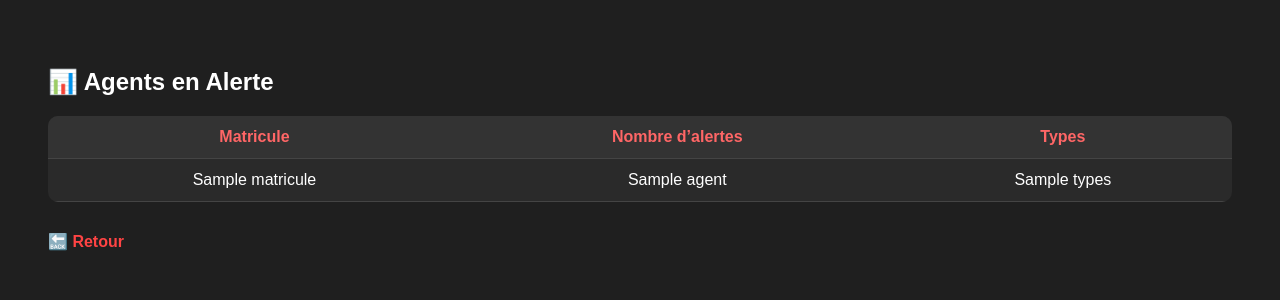
After one commit to Xxxxr096/pompier_agent, a Flask app: template templates/alertes.html in a window 1280 px wide. The commit adds this page. Shown: the top 300 px of the page. Run offline with Flask 3, Linux system fonts and the light colour scheme; the template is opened without the code that fills it: most values are stand-ins (such as "Sample title", 1, 10 or a date in 2020).

Commit message:
correction et ajout

```diff
--- a/app.py
+++ b/app.py
@@ -13,6 +13,14 @@ app = Flask(__name__)
 # Charger les données une fois
 DATA_PATH = "dataset_corrige.csv"
 df = pd.read_csv(DATA_PATH, dtype={"matricule": str})
+df["sexe"] = (
+    df["sexe"]
+    .astype(str)
+    .str.strip()
+    .str.lower()
+    .replace({"m": "homme", "f": "femme", "h": "homme"})
+)
+
 df.columns = df.columns.str.strip().str.lower()
 df["matricule"] = (
     df["matricule"].astype(str).str.strip().str.replace(".0", "", regex=False)
@@ -45,6 +53,72 @@ def fig_to_base64(fig):
     fig.savefig(buf, format="png", bbox_inches="tight")
     buf.seek(0)
     return base64.b64encode(buf.read()).decode("utf-8")
+
+
+def generate_alertes_sante_evolution(agent_data):
+    alertes_sante = []
+    alertes_sante_details = []
+
+    # --- IMC ---
+    if "imc" in agent_data.columns:
+        imc_data = agent_data[["année", "imc"]].dropna()
+        imc_data = imc_data[imc_data["année"].between(2019, 2024)]
+        imc_data = imc_data.sort_values("année")
+        if len(imc_data) >= 2:
+
+            def imc_categorie(imc):
+                if imc >= 40:
+                    return "Obésité massive"
+                elif imc >= 35:
+                    return "Obésité sévère"
+                elif imc >= 30:
+                    return "Obésité modérée"
+                elif imc >= 25:
+                    return "Surpoids"
+                else:
+                    return "Normal"
+
+            debut = imc_data.iloc[0]
+            fin = imc_data.iloc[-1]
+            cat_debut = imc_categorie(debut["imc"])
+            cat_fin = imc_categorie(fin["imc"])
+            if cat_fin != cat_debut:
+                niveau = [
+                    "Normal",
+                    "Surpoids",
+                    "Obésité modérée",
+                    "Obésité sévère",
+                    "Obésité massive",
+                ]
+                if niveau.index(cat_fin) > niveau.index(cat_debut):
+                    alertes_sante.append("imc")
+                    alertes_sante_details.append(
+                        f"IMC est passé de {debut['imc']:.1f} ({cat_debut}) en {int(debut['année'])} à {fin['imc']:.1f} ({cat_fin}) en {int(fin['année'])}"
+                    )
+
+    # --- Tour de taille ---
+    if "périmétre abdominal" in agent_data.columns and "sexe" in agent_data.columns:
+        sexe_data = agent_data["sexe"].dropna()
+        if not sexe_data.empty:
+            sexe = sexe_data.iloc[-1].strip().lower()
+            tour_data = agent_data[["année", "périmétre abdominal"]].dropna()
+            tour_data = tour_data[tour_data["année"].between(2019, 2024)].sort_values(
+                "année"
+            )
+            if len(tour_data) >= 2:
+                seuil = 94 if sexe == "homme" else 80
+                seuil_depasse_annee = tour_data[
+                    tour_data["périmétre abdominal"] > seuil
+                ]
+                if not seuil_depasse_annee.empty:
+                    annee_depasse = int(seuil_depasse_annee.iloc[0]["année"])
+                    valeur = seuil_depasse_annee.iloc[0]["périmétre abdominal"]
+                    alertes_sante.append("tour")
+                    alertes_sante_details.append(
+                        f"Tour de taille a dépassé {seuil} cm ({sexe}) en {annee_depasse} avec {valeur:.1f} cm"
+                    )
+
+    return alertes_sante, alertes_sante_details
 
 
 @app.route("/", methods=["GET", "POST"])
@@ -84,6 +158,10 @@ def index():
 
         categorie = (
             agent_data["catégorie"].iloc[-1] if "catégorie" in agent_data else "N/A"
+        )
+        genre = agent_data["sexe"].iloc[-1] if "sexe" in agent_data else "N/A"
+        alertes_sante, alertes_sante_details = generate_alertes_sante_evolution(
+            agent_data
         )
 
         # --- graphiques physiques ---
@@ -215,57 +293,201 @@ def index():
             alerte = "⚠️ Alerte : trois tests ou plus ont baissé de ≥ 10%."
 
         # --- IMC ---
-        # --- IMC ---
         if "imc" in agent_data.columns:
             fig_imc, ax_imc = plt.subplots(figsize=(6, 3.5))
             fig_imc.patch.set_facecolor("#1a1a1a")
             ax_imc.set_facecolor("#1a1a1a")
-            imc_time = agent_data.groupby("année")["imc"].mean()
-            ax_imc.scatter(
-                imc_time.index,
-                imc_time.values,
-                color="purple",
-                s=100,
-                edgecolors="white",
-                linewidths=1.5,
-            )
 
-            ax_imc.set_title("Évolution de l'IMC", color="white")
-            ax_imc.set_xlabel("Année", color="white")
-            ax_imc.set_ylabel("IMC", color="white")
-            ax_imc.tick_params(colors="white")
-            ax_imc.grid(True, linestyle="--", alpha=0.3)
-            fig_imc.tight_layout()
-            imc_chart = fig_to_base64(fig_imc)
+            imc_data = agent_data[["année", "imc"]].dropna().sort_values("année")
+            if not imc_data.empty:
+
+                def get_color_and_label(imc):
+                    if imc >= 40:
+                        return ("#8B0000", "Obésité massive")
+                    elif imc >= 35:
+                        return ("#FF4500", "Obésité sévère")
+                    elif imc >= 30:
+                        return ("#FFA500", "Obésité modérée")
+                    elif imc >= 25:
+                        return ("#FFD700", "Surpoids")
+                    else:
+                        return ("#32CD32", "Normal")
+
+                years = imc_data["année"]
+                values = imc_data["imc"]
+                colors = [get_color_and_label(val)[0] for val in values]
+                labels = [get_color_and_label(val)[1] for val in values]
+
+                scatter = ax_imc.scatter(
+                    years,
+                    values,
+                    c=colors,
+                    s=100,
+                    edgecolors="white",
+                    linewidths=1.5,
+                )
+
+                # Annotations des valeurs
+                for i, val in enumerate(values):
+                    ax_imc.annotate(
+                        f"{val:.1f}",
+                        (years.iloc[i], val),
+                        textcoords="offset points",
+                        xytext=(0, 6),
+                        ha="center",
+                        fontsize=9,
+                        color="white",
+                    )
+
+                # Légende personnalisée
+                from matplotlib.lines import Line2D
+
+                legend_elements = [
+                    Line2D(
+                        [0],
+                        [0],
+                        marker="o",
+                        color="w",
+                        label="Normal",
+                        markerfacecolor="#32CD32",
+                        markersize=9,
+                    ),
+                    Line2D(
+                        [0],
+                        [0],
+                        marker="o",
+                        color="w",
+                        label="Surpoids",
+                        markerfacecolor="#FFD700",
+                        markersize=9,
+                    ),
+                    Line2D(
+                        [0],
+                        [0],
+                        marker="o",
+                        color="w",
+                        label="Obésité modérée",
+                        markerfacecolor="#FFA500",
+                        markersize=9,
+                    ),
+                    Line2D(
+                        [0],
+                        [0],
+                        marker="o",
+                        color="w",
+                        label="Obésité sévère",
+                        markerfacecolor="#FF4500",
+                        markersize=9,
+                    ),
+                    Line2D(
+                        [0],
+                        [0],
+                        marker="o",
+                        color="w",
+                        label="Obésité massive",
+                        markerfacecolor="#8B0000",
+                        markersize=9,
+                    ),
+                ]
+                ax_imc.legend(
+                    handles=legend_elements,
+                    loc="best",
+                    facecolor="#2a2a2a",
+                    edgecolor="#444",
+                    labelcolor="white",
+                )
+
+                ax_imc.set_title("Évolution de l'IMC", color="white")
+                ax_imc.set_xlabel("Année", color="white")
+                ax_imc.set_ylabel("IMC", color="white")
+                ax_imc.tick_params(colors="white")
+                ax_imc.grid(True, linestyle="--", alpha=0.3)
+                fig_imc.tight_layout()
+                imc_chart = fig_to_base64(fig_imc)
         else:
             imc_chart = None
 
         # --- Périmètre abdominal ---
-        if "périmétre abdominal" in agent_data.columns:
+        if "périmétre abdominal" in agent_data.columns and "sexe" in agent_data.columns:
             fig_tour, ax_tour = plt.subplots(figsize=(6, 3.5))
             fig_tour.patch.set_facecolor("#1a1a1a")
             ax_tour.set_facecolor("#1a1a1a")
-            ax_tour.set_title("Tour de Taille", color="white")
-            ax_tour.set_xlabel("Année", color="white")
-            ax_tour.set_ylabel("cm", color="white")
-            ax_tour.tick_params(colors="white")
-            ax_tour.grid(True, linestyle="--", alpha=0.3)
 
-            tour_data = agent_data.groupby("année")["périmétre abdominal"].mean()
-            ax_tour.scatter(
-                tour_data.index,
-                tour_data.values,
-                color="skyblue",
-                s=100,
-                edgecolors="white",
-                linewidths=1.5,
+            tour_data = (
+                agent_data[["année", "périmétre abdominal"]]
+                .dropna()
+                .sort_values("année")
             )
+            if not tour_data.empty:
+                sexe_data = agent_data["sexe"].dropna()
+                sexe = (
+                    sexe_data.iloc[-1].strip().lower()
+                    if not sexe_data.empty
+                    else "inconnu"
+                )
+                seuil = 94 if sexe == "homme" else 80
 
-            ax_tour.set_title("Tour de Taille")
-            ax_tour.set_xlabel("Année")
-            ax_tour.set_ylabel("cm")
-            fig_tour.tight_layout()
-            tour_chart = fig_to_base64(fig_tour)
+                years = tour_data["année"]
+                values = tour_data["périmétre abdominal"]
+                colors = ["red" if val > seuil else "green" for val in values]
+
+                scatter = ax_tour.scatter(
+                    years,
+                    values,
+                    c=colors,
+                    s=100,
+                    edgecolors="white",
+                    linewidths=1.5,
+                )
+
+                for i, val in enumerate(values):
+                    ax_tour.annotate(
+                        f"{val:.1f}",
+                        (years.iloc[i], val),
+                        textcoords="offset points",
+                        xytext=(0, 6),
+                        ha="center",
+                        fontsize=9,
+                        color="white",
+                    )
+
+                from matplotlib.lines import Line2D
+
+                legend_elements = [
+                    Line2D(
+                        [0],
+                        [0],
+                        marker="o",
+                        color="w",
+                        label="Normal",
+                        markerfacecolor="green",
+                        markersize=9,
+                    ),
+                    Line2D(
+                        [0],
+                        [0],
+                        marker="o",
+                        color="w",
+                        label=f"Dépassé ({seuil} cm)",
+                        markerfacecolor="red",
+                        markersize=9,
+                    ),
+                ]
+                ax_tour.legend(
+                    handles=legend_elements,
+                    loc="best",
+                    facecolor="#2a2a2a",
+                    edgecolor="#444",
+                    labelcolor="white",
+                )
+
+                ax_tour.set_title("Tour de Taille", color="white")
+                ax_tour.set_xlabel("Année", color="white")
+                ax_tour.set_ylabel("cm", color="white")
+                ax_tour.tick_params(colors="white")
+                ax_tour.grid(True, linestyle="--", alpha=0.3)
+                fig_tour.tight_layout()
+                tour_chart = fig_to_base64(fig_tour)
         else:
             tour_chart = None
 
@@ -279,15 +501,69 @@ def index():
             localisation=localisation,
             age=age,
             categorie=categorie,
+            genre=genre,
             charts=charts,
             imc_chart=imc_chart,
             tour_chart=tour_chart,
             alerte=alerte,
             baisses_detaillees=baisses_detaillees,
+            alertes_sante=alertes_sante,
+            alertes_sante_details=alertes_sante_details,
         )
 
     return render_template("index.html", error=error)
 
 
+# Ajoute ceci dans app.py
+
+from flask import jsonify
+
+
+@app.route("/alertes")
+def alertes():
+    alertes_liste = []
+    matricules = df["matricule"].unique()
+
+    for mat in matricules:
+        agent_data = df[df["matricule"] == mat]
+        alertes_sante, _ = generate_alertes_sante_evolution(agent_data)
+
+        # Analyse tests physiques
+        baisses = []
+        for test in test_labels:
+            if test not in agent_data.columns:
+                continue
+            test_data = agent_data[["année", test]].dropna()
+            if test_data.empty:
+                continue
+            valeurs = test_data.set_index("année")[test]
+            valeurs = valeurs.loc[valeurs.index.isin(range(2019, 2025))]
+            if len(valeurs) < 2:
+                continue
+            val_max = valeurs.max()
+            val_recent = valeurs.sort_index().iloc[-1]
+            if val_max == 0:
+                continue
+            baisse_pct = ((val_max - val_recent) / val_max) * 100
+            baisses.append(baisse_pct)
+
+        types = []
+        if alertes_sante:
+            types.append("Santé")
+        if (
+            any(b >= 30 for b in baisses)
+            or sum(1 for b in baisses if b >= 20) >= 2
+            or sum(1 for b in baisses if b >= 10) >= 3
+        ):
+            types.append("Tests physiques")
+
+        if types:
+            alertes_liste.append(
+                {"matricule": mat, "nombre": len(types), "types": ", ".join(types)}
+            )
+
+    return render_template("alertes.html", alertes=alertes_liste)
+
+
 if __name__ == "__main__":
     app.run(debug=True)
--- /dev/null
+++ b/templates/alertes.html
@@ -0,0 +1,69 @@
+<!DOCTYPE html>
+<html lang="fr">
+  <head>
+    <meta charset="UTF-8" />
+    <title>Agents en Alerte</title>
+    <style>
+      body {
+        background-color: #1f1f1f;
+        color: white;
+        font-family: Arial, sans-serif;
+        padding: 40px;
+      }
+      table {
+        width: 100%;
+        border-collapse: collapse;
+        background-color: #2a2a2a;
+        border-radius: 10px;
+        overflow: hidden;
+      }
+      th,
+      td {
+        padding: 12px;
+        text-align: center;
+        border-bottom: 1px solid #444;
+      }
+      th {
+        background-color: #333;
+        color: #ff6666;
+      }
+      tr:hover {
+        background-color: #444;
+      }
+      a.back {
+        display: inline-block;
+        margin-top: 30px;
+        color: #ff4444;
+        text-decoration: none;
+        font-weight: bold;
+      }
+    </style>
+  </head>
+  <body>
+    <h2>📊 Agents en Alerte</h2>
+    {% if alertes %}
+    <table>
+      <thead>
+        <tr>
+          <th>Matricule</th>
+          <th>Nombre d’alertes</th>
+          <th>Types</th>
+        </tr>
+      </thead>
+      <tbody>
+        {% for agent in alertes %}
+        <tr>
+          <td>{{ agent.matricule }}</td>
+          <td>{{ agent.nombre }}</td>
+          <td>{{ agent.types }}</td>
+        </tr>
+        {% endfor %}
+      </tbody>
+    </table>
+    {% else %}
+    <p>Aucun agent en alerte pour le moment.</p>
+    {% endif %}
+
+    <a href="/" class="back">🔙 Retour</a>
+  </body>
+</html>
--- a/templates/index.html
+++ b/templates/index.html
@@ -126,6 +126,7 @@
         <br />
         <button type="submit">🔍 Chercher</button>
       </form>
+      <a href="/alertes" style="display:inline-block; margin-top:20px; background:#0077aa; color:white; padding:10px 20px; border-radius:8px; text-decoration:none; font-weight:bold;">📋 Voir tous les agents en alerte</a>
       {% if error %}
       <p class="error">{{ error }}</p>
       {% endif %}
```
Also changed, not shown: templates/agent.html (+26 -0 lines).
